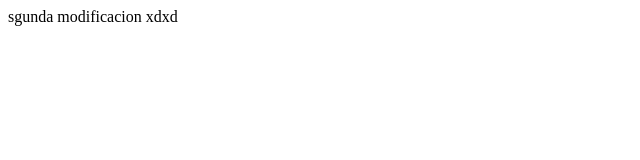
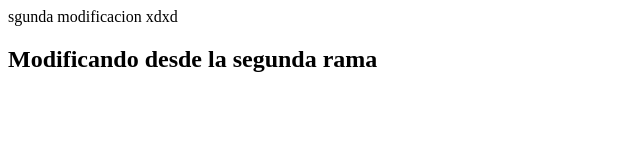
Before and after one commit to Grillo26/prueba, a plain HTML site: page segundoindex.html in a window 1280 px wide. Shown: the whole page, without its empty margins (0-640 px from the left). Drawn offline with Linux system fonts and the light colour scheme.

Commit message:
modificacion desde primera rama

```diff
--- a/segundoindex.html
+++ b/segundoindex.html
@@ -8,6 +8,7 @@
 </head>
 <body>
     sgunda modificacion xdxd
+    <h2>Modificando desde la segunda rama</h2>
 
 </body>
 </html>
```
Also changed, not shown: index.html (+1 -0 lines), tercerindex.html (+1 -1 lines).
